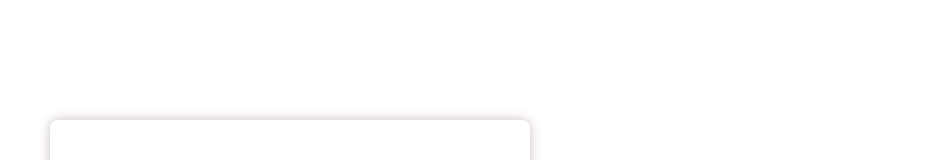
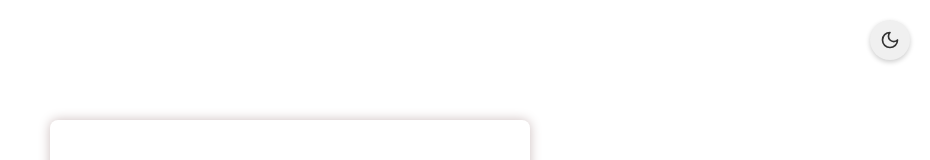
Before and after one commit to iiitl/bmi_calculator, a React (Create React App) app: page / in a window 1280 px wide. Shown: the top 160 px of the page, without its empty margins (350-1280 px from the left). Built offline with nearby package versions, Linux system fonts and the light colour scheme.

Commit message:
Add dark mode functionality

```diff
--- a/package.json
+++ b/package.json
@@ -6,6 +6,7 @@
     "@testing-library/jest-dom": "^5.16.4",
     "@testing-library/react": "^13.3.0",
     "@testing-library/user-event": "^13.5.0",
+    "lucide-react": "^0.485.0",
     "react": "^18.2.0",
     "react-dom": "^18.2.0",
     "react-scripts": "5.0.1",
--- a/src/App.css
+++ b/src/App.css
@@ -36,3 +36,71 @@
     transform: rotate(360deg);
   }
 }
+
+body {
+  transition: background-color 0.3s ease, color 0.3s ease;
+}
+
+body.dark-mode {
+  background-color: #121212;
+  color: #e0e0e0;
+}
+
+.dark-mode .container {
+  background-color: #1e1e1e;
+  box-shadow: 0 0 10px rgba(255, 255, 255, 0.1);
+}
+
+.dark-mode input {
+  background-color: #2d2d2d;
+  color: #e0e0e0;
+  border: 1px solid #444;
+}
+
+.dark-mode .btn {
+  background-color: #3a3a3a;
+  color: #e0e0e0;
+}
+
+.dark-mode .btn-outline {
+  border: 1px solid #e0e0e0;
+  color: #e0e0e0;
+}
+
+.dark-mode-container {
+  position: absolute;
+  top: 20px;
+  right: 20px;
+  z-index: 100;
+}
+
+.dark-mode-toggle .toggle-btn {
+  background: none;
+  border: none;
+  cursor: pointer;
+  width: 40px;
+  height: 40px;
+  border-radius: 50%;
+  display: flex;
+  align-items: center;
+  justify-content: center;
+  background-color: #f0f0f0;
+  box-shadow: 0 2px 5px rgba(0, 0, 0, 0.2);
+  transition: all 0.3s ease;
+}
+
+.dark-mode-toggle .toggle-btn.dark {
+  background-color: #333;
+}
+
+.dark-mode-toggle .toggle-btn:hover {
+  transform: scale(1.1);
+}
+
+.dark-mode-toggle .toggle-btn svg {
+  color: #333;
+}
+
+.dark-mode-toggle .toggle-btn.dark svg {
+  color: #f0f0f0;
+}
--- a/src/App.js
+++ b/src/App.js
@@ -1,6 +1,7 @@
 import './App.css';
 import './index.css'
 import React, {useState} from 'react'
+import DarkMode from './DarkMode';
 
 function App() {
   // state
@@ -40,6 +41,9 @@ function App() {
 
   return (
     <div className="app">
+    <div className="dark-mode-container">
+        <DarkMode /> {}
+      </div>
     <div className='container'>
       <h2 className='center'>BMI Calculator</h2>
         <form onSubmit={calcBmi}>
--- /dev/null
+++ b/src/DarkMode.jsx
@@ -0,0 +1,47 @@
+import React, { useState, useEffect } from 'react';
+import { Moon, Sun } from 'lucide-react';
+
+const DarkMode = () => {
+  const [isDarkMode, setIsDarkMode] = useState(false);
+
+  useEffect(() => {
+
+    const savedDarkMode = localStorage.getItem('darkMode');
+    if (savedDarkMode === 'true') {
+      setIsDarkMode(true);
+      document.body.classList.add('dark-mode');
+    }
+  }, []);
+
+  const toggleDarkMode = () => {
+    const newDarkMode = !isDarkMode;
+    setIsDarkMode(newDarkMode);
+
+    if (newDarkMode) {
+      document.body.classList.add('dark-mode');
+    } else {
+      document.body.classList.remove('dark-mode');
+    }
+
+
+    localStorage.setItem('darkMode', newDarkMode);
+  };
+
+  return (
+    <div className="dark-mode-toggle">
+      <button
+        onClick={toggleDarkMode}
+        className={`toggle-btn ${isDarkMode ? 'dark' : 'light'}`}
+        aria-label={isDarkMode ? 'Switch to light mode' : 'Switch to dark mode'}
+      >
+        {isDarkMode ? (
+          <Sun size={20} />
+        ) : (
+          <Moon size={20} />
+        )}
+      </button>
+    </div>
+  );
+};
+
+export default DarkMode;
```
Also changed, not shown: 1 other file (tests, documents, lock files or other folders).
